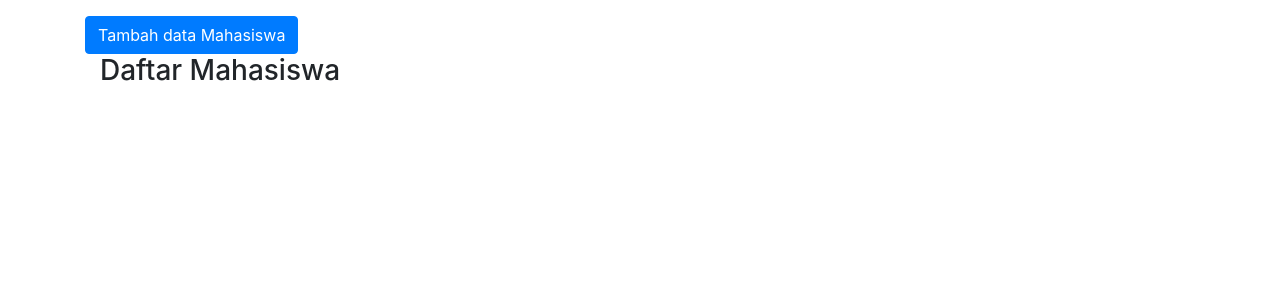
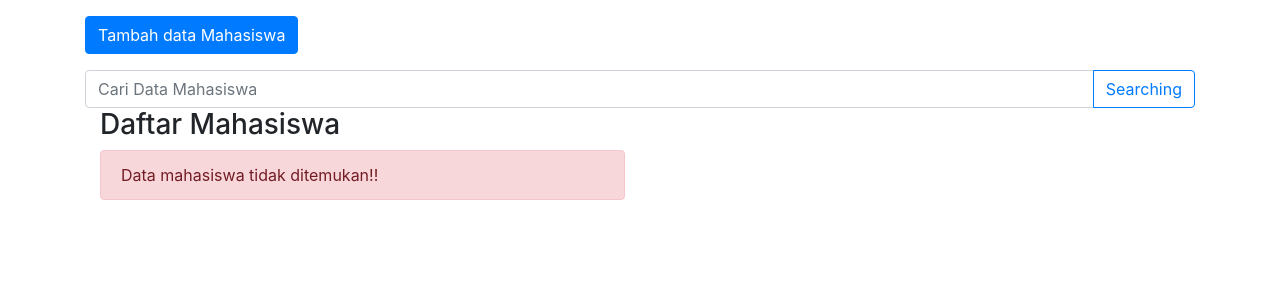
Before and after one commit to ahmadmaulana730/tugas-ke3-REKWEB, a CodeIgniter app: page /CI-REKWEB/mahasiswa in a window 1280 px wide. Shown: the part 56-356 px from the top of the page. Run offline with CodeIgniter, Linux system fonts and the light colour scheme; data that the repository does not hold is empty.

Commit message:
finish modul searching

```diff
--- a/application/controllers/Mahasiswa.php
+++ b/application/controllers/Mahasiswa.php
@@ -13,6 +13,9 @@ class Mahasiswa extends CI_Controller
     {
         $data['judul'] = 'Daftar Mahasiswa';
         $data['mahasiswa'] = $this->Mahasiswa_model->getAllMahasiswa();
+        if ($this->input->post('keyword')) {
+            $data['mahasiswa'] = $this->Mahasiswa_model->cariDataMahasiswa();
+        }
         $this->load->view('templates/header', $data);
         $this->load->view('mahasiswa/index', $data);
         $this->load->view('templates/footer');
--- a/application/models/mahasiswa_model.php
+++ b/application/models/mahasiswa_model.php
@@ -49,7 +49,7 @@ class Mahasiswa_model extends CI_model
     {
         $keyword = $this->input->post('keyword', true);
         $this->db->like('nama', $keyword);
-        $this->db->or_like('nama', $keyword);
+        $this->db->or_like('jurusan', $keyword);
         $this->db->or_like('nrp', $keyword);
         $this->db->or_like('email', $keyword);
         return $this->db->get('mahasiswa')->result_array();
--- a/application/views/mahasiswa/index.php
+++ b/application/views/mahasiswa/index.php
@@ -18,9 +18,28 @@
         </div>
 
     </div>
+
+    <div class="row mt-3 mb-3s">
+        <div class="col md-6">
+            <form action="" method="post">
+
+                <div class="input-group ">
+                    <input type="text" class="form-control" placeholder="Cari Data Mahasiswa" name="keyword">
+                    <div class="input-group-append">
+                        <button class="btn btn-outline-primary" type="submit">Searching</button>
+                    </div>
+                </div>
+            </form>
+        </div>
+    </div>
     <div class="row-mt-3">
         <div class="col-md-6">
             <h3>Daftar Mahasiswa</h3>
+            <?php if (empty($mahasiswa)) : ?>
+                <div class="alert alert-danger" role="alert">
+                    Data mahasiswa tidak ditemukan!!
+                </div>
+            <?php endif; ?>
             <ul class="list-group">
                 <?php foreach ($mahasiswa as $mhs) : ?>
                     <li class="list-group-item"><?= $mhs['nama']; ?>
```
